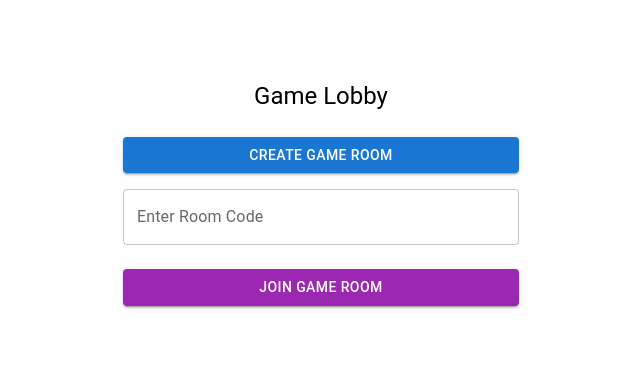
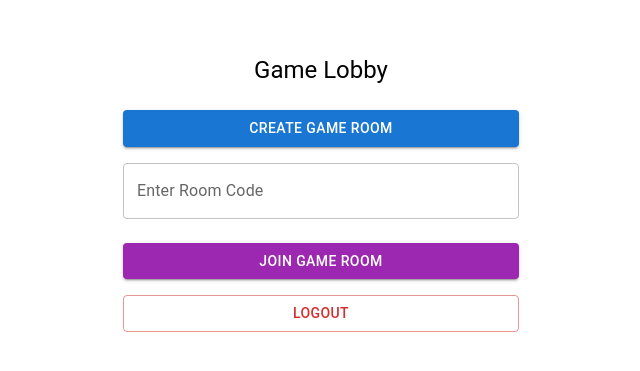
Before and after one commit to sahinmeric/trivia-ai, a React (Create React App) app: page /lobby in a window 1280 px wide. Shown: the part 215-586 px from the top of the page, without its empty margins (319-959 px from the left). Built offline with nearby package versions, Linux system fonts and the light colour scheme; no server answers; sample sign-in values are in the browser's storage.

Commit message:
added logout functionality

```diff
--- a/src/components/GameLobby.tsx
+++ b/src/components/GameLobby.tsx
@@ -7,12 +7,15 @@
   doc,
   arrayUnion,
 } from "firebase/firestore";
+import { signOut } from "firebase/auth";
 import { Box, Button, TextField, Typography, Container } from "@mui/material";
+import { useNavigate } from "react-router-dom";
 
 const GameLobby: React.FC = () => {
   const [roomCode, setRoomCode] = useState("");
   const [createdRoomCode, setCreatedRoomCode] = useState("");
   const [error, setError] = useState("");
+  const navigate = useNavigate();
 
   // Create a new room
   const createRoom = async () => {
@@ -41,6 +44,16 @@
     } catch (error) {
       setError("Failed to join room. Please check the code and try again.");
       console.error("Error joining room:", error);
+    }
+  };
+
+  // Handle user logout
+  const handleLogout = async () => {
+    try {
+      await signOut(auth);
+      navigate("/"); // Redirect to login page after logout
+    } catch (error) {
+      console.error("Error logging out:", error);
     }
   };
 
@@ -99,6 +112,16 @@
             {error}
           </Typography>
         )}
+
+        <Button
+          variant="outlined"
+          color="error"
+          fullWidth
+          onClick={handleLogout}
+          sx={{ mt: 2 }}
+        >
+          Logout
+        </Button>
       </Box>
     </Container>
   );
```
